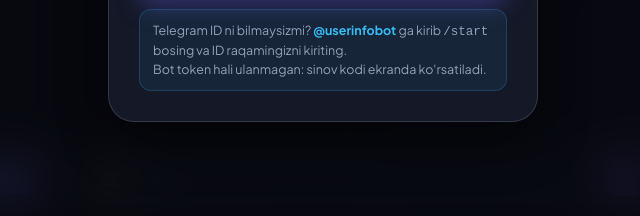
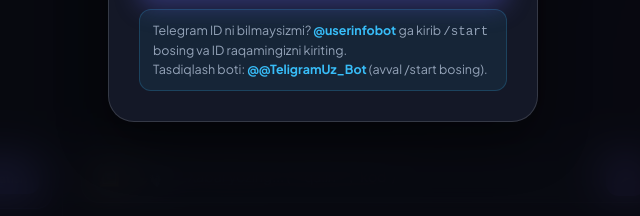
Before and after one commit to quvonch05/mychat, a plain HTML site: page index.html in a window 1280 px wide. Shown: the part 581-797 px from the top of the page, 317-957 px from the left. Drawn offline with Linux system fonts and the light colour scheme.

Commit message:
Update index.html

```diff
--- a/index.html
+++ b/index.html
@@ -702,8 +702,8 @@
     },
     // Telegram Bot sozlamalari (@BotFather orqali olinadi)
     telegram: {
-      botUsername: "SuhbatAuthBot",
-      botToken: "", // Real OTP yuborish uchun token yoki Cloudflare Worker URL
+      botUsername: "@TeligramUz_Bot",
+      botToken: "1860961269:AAFNJDOmB071fLlgdhYEZljXo_oKNTrEe8c", // Real OTP yuborish uchun token yoki Cloudflare Worker URL
       workerUrl: "" // Tavsiya etiladi: tokenni yashirish uchun Cloudflare Worker manzili
     },
     // Yashirin Admin Panel uchun SHA-256 PIN xeshi (Standart PIN: 2026)
```
